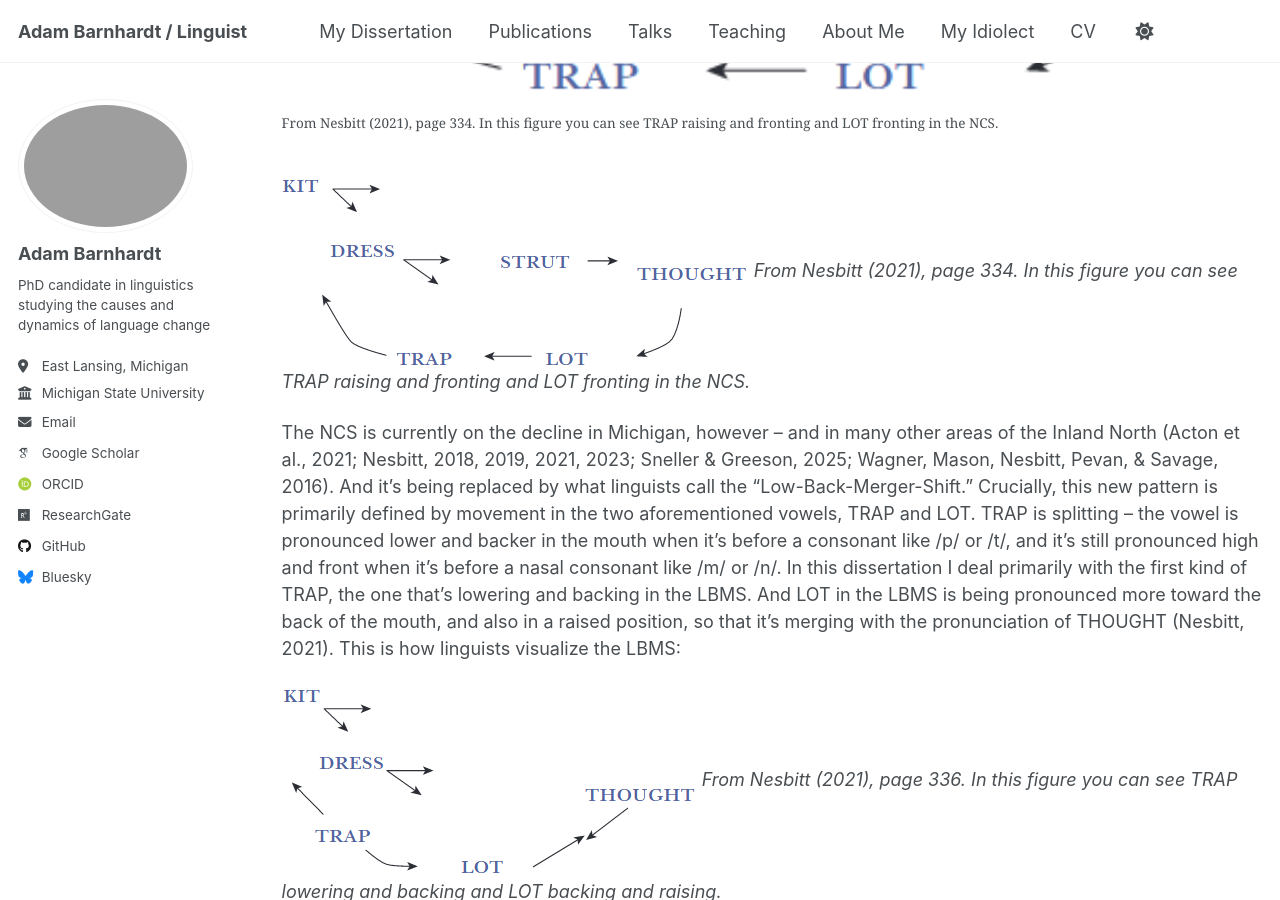
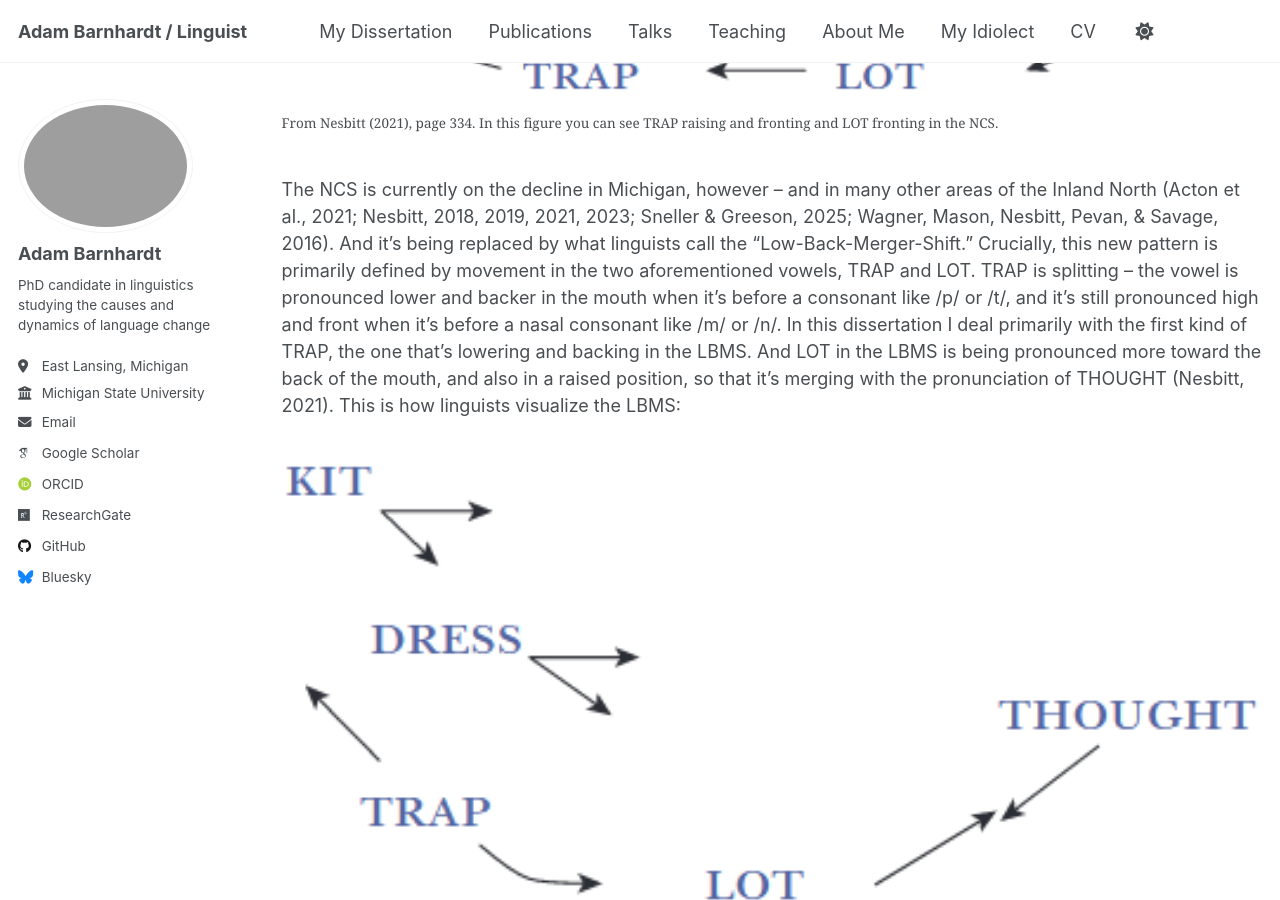
Before and after one commit to adambarnhardt/adambarnhardt.github.io, a Jekyll site: the page built from _pages/dissertation.md, in a window 1280 px wide and 900 px high, scrolled down 1803 px. Built offline with Jekyll 4.4.1, drawn with Linux system fonts in a browser that asks for light colours; some web fonts are replaced; a script that is not in the unit is left out.

Commit message:
Convert image markdown to HTML figures in dissertation
Replaced image markdown with HTML figure elements for better formatting.

```diff
--- a/_pages/dissertation.md
+++ b/_pages/dissertation.md
@@ -24,12 +24,11 @@ For a long time -- probably for close to 100 years -- a particular vowel pronunc
   <figcaption>From Nesbitt (2021), page 334. In this figure you can see TRAP raising and fronting and LOT fronting in the NCS.</figcaption>
 </figure>
 
-![From Nesbitt (2021), page 334. In this figure you can see TRAP raising and fronting and LOT fronting in the NCS.](/images/ncs.png)
-*From Nesbitt (2021), page 334. In this figure you can see TRAP raising and fronting and LOT fronting in the NCS.*
-
 The NCS is currently on the decline in Michigan, however -- and in many other areas of the Inland North (Acton et al., 2021; Nesbitt, 2018, 2019, 2021, 2023; Sneller & Greeson, 2025; Wagner, Mason, Nesbitt, Pevan, & Savage, 2016). And it's being replaced by what linguists call the "Low-Back-Merger-Shift." Crucially, this new pattern is primarily defined by movement in the two aforementioned vowels, TRAP and LOT. TRAP is splitting -- the vowel is pronounced lower and backer in the mouth when it's before a consonant like /p/ or /t/, and it's still pronounced high and front when it's before a nasal consonant like /m/ or /n/. In this dissertation I deal primarily with the first kind of TRAP, the one that's lowering and backing in the LBMS. And LOT in the LBMS is being pronounced more toward the back of the mouth, and also in a raised position, so that it's merging with the pronunciation of THOUGHT (Nesbitt, 2021). This is how linguists visualize the LBMS:
 
-![From Nesbitt (2021), page 336. In this figure you can see TRAP lowering and backing and LOT backing and raising.](/images/lbms.png)
-*From Nesbitt (2021), page 336. In this figure you can see TRAP lowering and backing and LOT backing and raising.*
+<figure>
+  <img src="/images/lbms.png" alt="From Nesbitt (2021), page 336. In this figure you can see TRAP lowering and backing and LOT backing and raising.">
+  <figcaption>From Nesbitt (2021), page 336. In this figure you can see TRAP lowering and backing and LOT backing and raising.</figcaption>
+</figure>
 
 So why am I interested in these two vowels?
```
